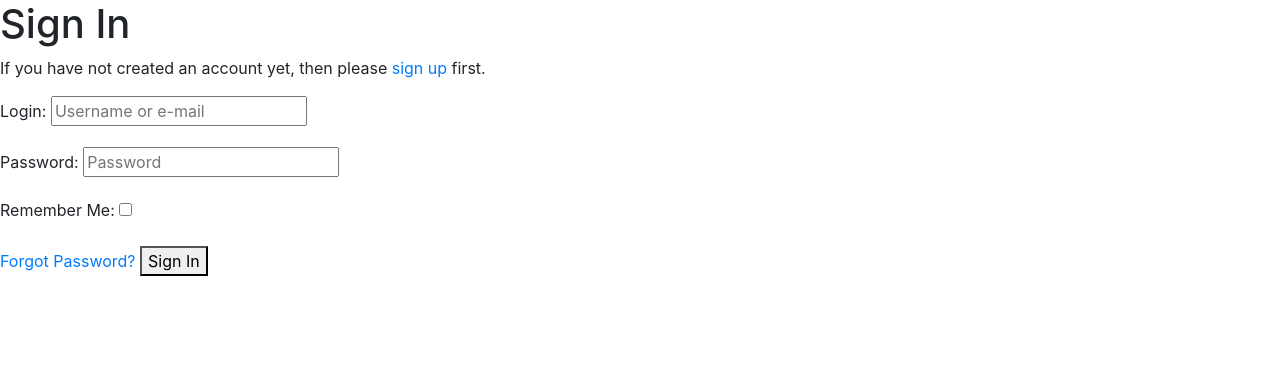
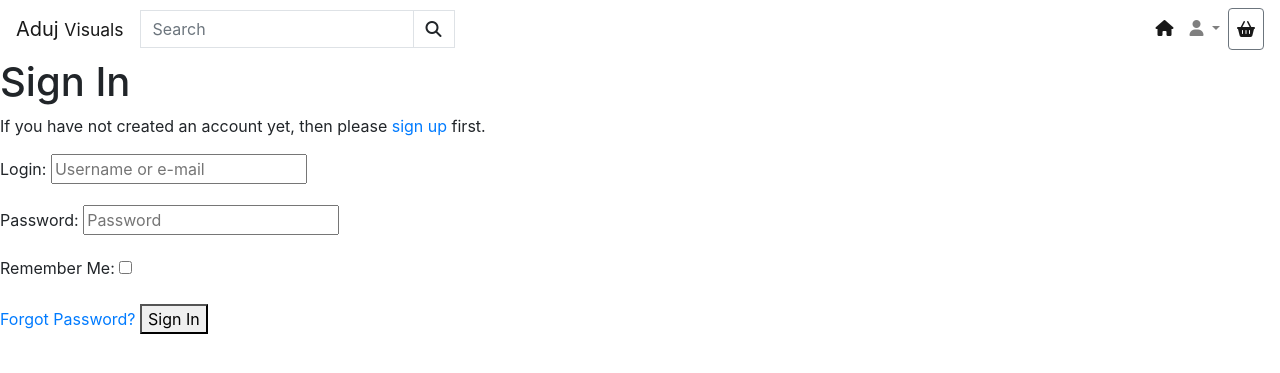
Before and after one commit to Joha-will/aduj-visuals, a Django app: page /accounts/login/ in a window 1280 px wide. Shown: the top 373 px of the page. Run offline with Django 3.2, Linux system fonts and the light colour scheme; some libraries are stand-ins or nearby versions.

Commit message:
Added main layout and structure to base.html header

```diff
--- a/templates/base.html
+++ b/templates/base.html
@@ -44,6 +44,96 @@
   </head>
   <body>
 
+    <header>
+
+      <div class="container-fluid mb-auto bg-grey">
+
+        <nav class="row navbar navbar-expand-lg navbar-light">
+
+          <button class="navbar-toggler custom-toggler" type="button" data-toggle="collapse"
+            data-target="#navbarTogglerDemo02" aria-controls="navbarTogglerDemo02" aria-expanded="false"
+            aria-label="Toggle navigation">
+
+            <span class="navbar-toggler-icon"></span>
+
+          </button>
+
+          <a class="navbar-brand ml-auto logo-font" href="{% url 'home' %}">Aduj <span class="clr-red">
+
+              <small>Visuals</small></span></a>
+
+          <form method="GET" action="">
+
+            <div class="input-group w-100">
+
+              <input class="form-control border border-black rounded-0" type="text" name="q"
+                placeholder="Search">
+              <div class="input-group-append">
+
+                <button class="form-control btn btn-black border border-black rounded-0" type="submit">
+                  <span class="icon">
+
+                    <i class="fas fa-search"></i>
+
+                  </span>
+                </button>
+              </div>
+            </div>
+          </form>
+          <div class="collapse navbar-collapse p-0" id="navbarTogglerDemo02">
+            <ul class="navbar-nav ml-auto">
+              <li class="nav-item active">
+                <a class="nav-link btn-hover clr-grey" href=""><i class="fa-solid fa-house"></i> <span
+                    class="sr-only">(current)</span></a>
+              </li>
+
+              <li class="nav-item dropdown ">
+
+                <a class="nav-link dropdown-toggle clr-grey" href="#" role="button" data-toggle="dropdown"
+                  aria-expanded="false">
+
+                  <i class="fa-solid fa-user"></i>
+
+                </a>
+
+                <div class="dropdown-menu dropdown-menu-right">
+                  {% if request.user.is_authenticated %}
+                    {% if request.user.is_superuser %}
+                    <a class="dropdown-item clr-grey" href="">Store Management</a>
+                    <a class="dropdown-item clr-grey" href="">Store Inbox</a>
+                    <a class="dropdown-item clr-grey" href="">Approve Comments</a>
+                    <a class="dropdown-item clr-grey" href="">View Newsletter</a>
+                    {% endif %}
+                    <a class="dropdown-item clr-grey" href="">My profile</a>
+                    <a class="dropdown-item clr-grey" href="">Contact Us</a>
+                    <div class="dropdown-divider"></div>
+                    <a class="dropdown-item clr-grey" href="">LogOut</a>
+                  {% else %}
+                    <a class="dropdown-item clr-grey" href="">LogIn</a>
+                    <a class="dropdown-item clr-grey" href="">Register</a>
+                  {% endif %}
+                </div>
+              </li>
+
+              <li class="nav-item active">
+
+                <a href="" class="nav-link clr-grey btn btn-outline-secondary float-left">
+                  <i class="fa-solid fa-basket-shopping"></i>
+                    {% if product_count %}
+                      <span class="inline-flex badge badge-info"></span>
+                    {% else %}
+                    {% endif %}
+                </a>
+              </li>
+            </ul>
+          </div>
+        </nav>
+      </div>
+      <div class="container-fluid">
+      {% include 'includes/main_nav.html' %}
+      </div>
+    </header>
+
     {% if messages %}
         <div class="message-container mt-4">
           {% for message in messages %}
```
